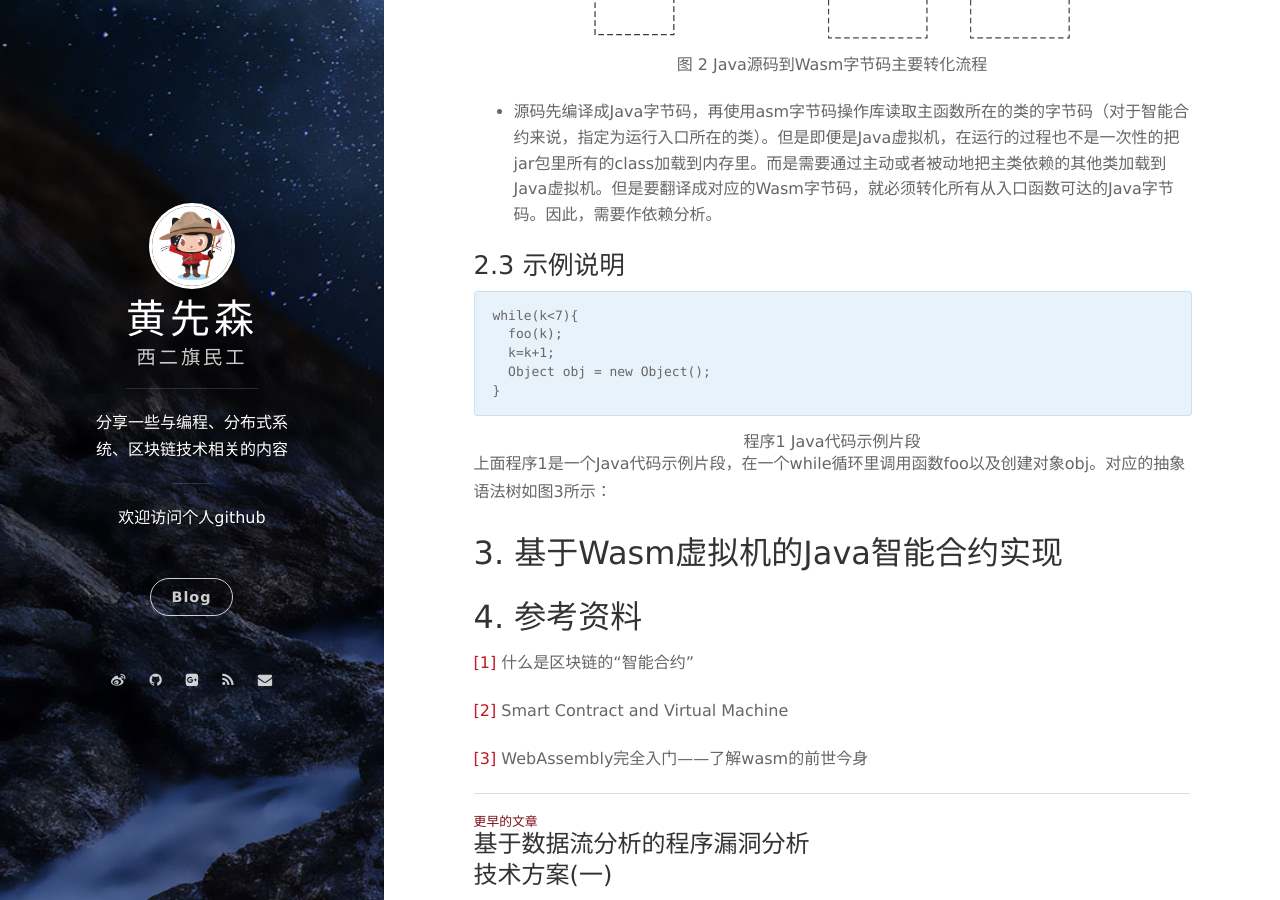
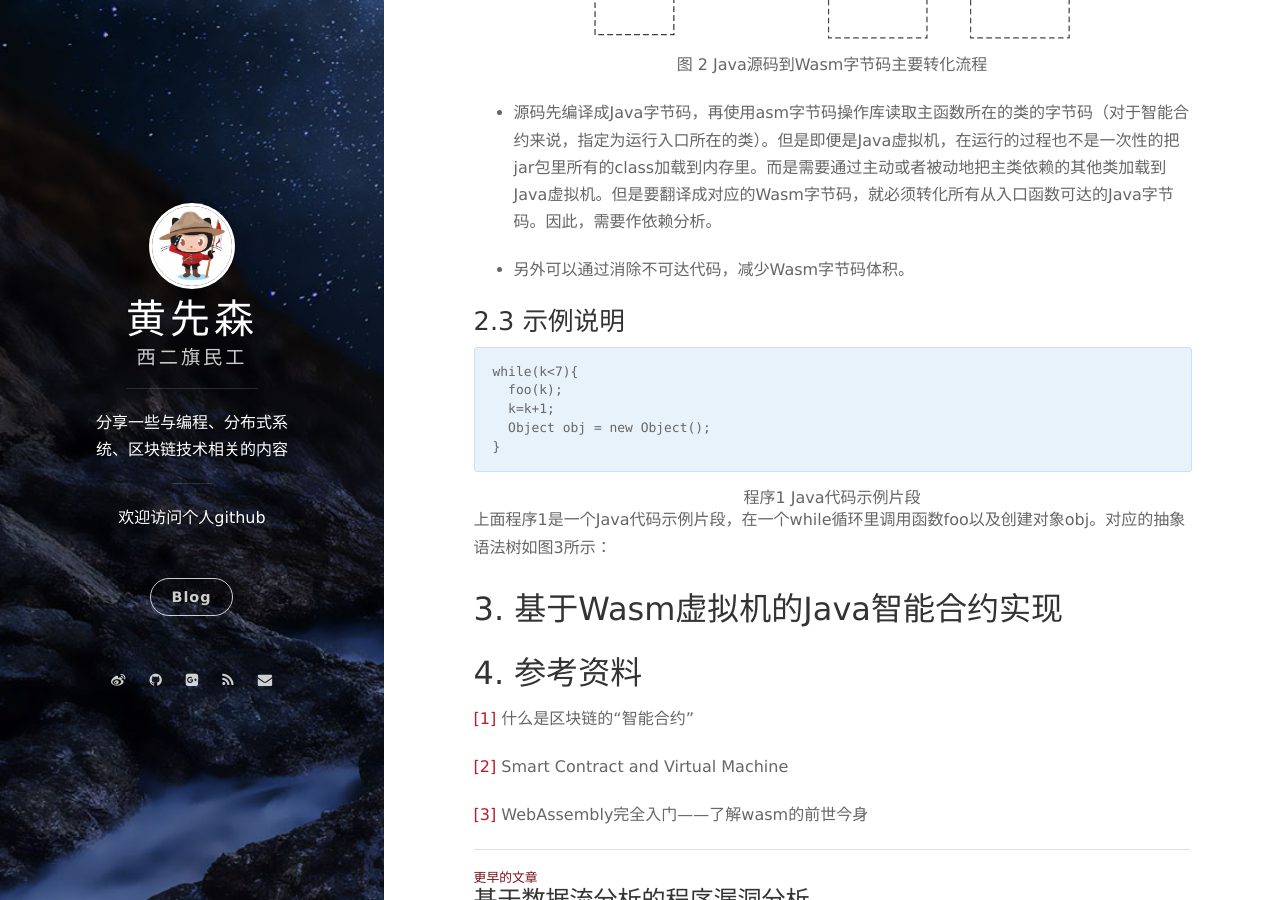
Before and after one commit to berryjam/berryjam.github.io, a Jekyll site: the page built from _posts/2020-07-06-Java智能合约实现探索.md, in a window 1280 px wide and 900 px high, scrolled down 3648 px. Built offline with Jekyll 4.4.1, drawn with Linux system fonts in a browser that asks for light colours; nearby versions of some CDN libraries; comment, search, counter and statistics services are not loaded.

Commit message:
Update 2020-07-06-Java智能合约实现探索.md

```diff
--- a/_posts/2020-07-06-Java智能合约实现探索.md
+++ b/_posts/2020-07-06-Java智能合约实现探索.md
@@ -115,7 +115,7 @@ int add(int a,int b) {
 
 - 源码先编译成Java字节码，再使用asm字节码操作库读取主函数所在的类的字节码（对于智能合约来说，指定为运行入口所在的类）。但是即便是Java虚拟机，在运行的过程也不是一次性的把jar包里所有的class加载到内存里。而是需要通过主动或者被动地把主类依赖的其他类加载到Java虚拟机。但是要翻译成对应的Wasm字节码，就必须转化所有从入口函数可达的Java字节码。因此，需要作依赖分析。
 
-
+- 另外可以通过消除不可达代码，减少Wasm字节码体积。
 
 ### 2.3 示例说明
 
```
